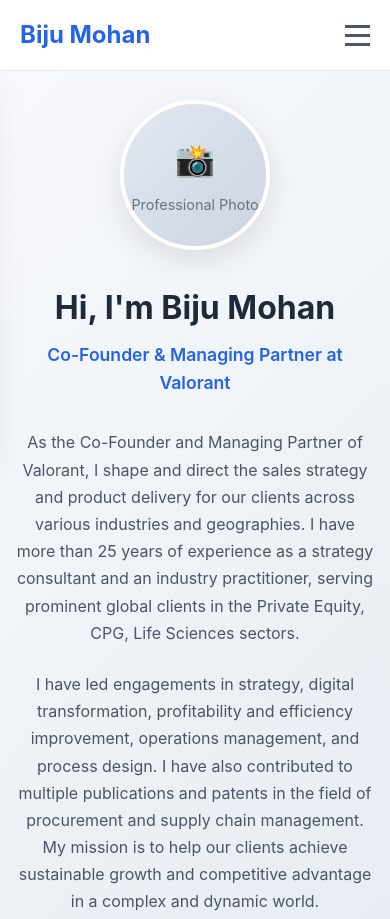
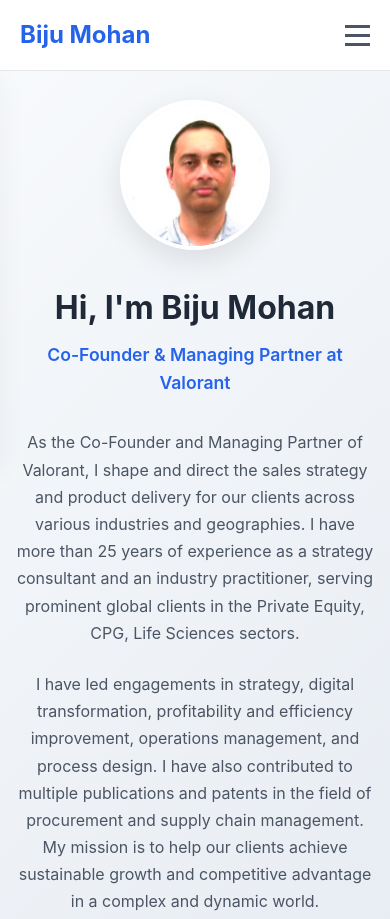
Before and after one commit to biju-mohan/Personal-Website, a plain HTML site: page index.html in a window 390 px wide. Shown: the top 919 px of the page. Drawn offline with Linux system fonts and the light colour scheme.

Commit message:
Add professional photo and update styling for profile image

```diff
--- a/index.html
+++ b/index.html
@@ -43,10 +43,7 @@
             <div class="container">
                 <div class="hero-content">
                     <div class="hero-image">
-                        <div class="image-placeholder">
-                            <span>📸</span>
-                            <p>Professional Photo</p>
-                        </div>
+                        <img src="images/profile.jpg" alt="Biju Mohan - Professional Photo" class="profile-photo">
                     </div>
                     <div class="hero-text">
                         <h1>Hi, I'm Biju Mohan</h1>
--- a/style.css
+++ b/style.css
@@ -118,6 +118,25 @@ body {
     text-align: center;
 }
 
+.profile-photo {
+    width: 250px;
+    height: 250px;
+    border-radius: 50%;
+    object-fit: cover;
+    object-position: center;
+    margin: 0 auto;
+    display: block;
+    border: 4px solid #ffffff;
+    box-shadow: 0 10px 30px rgba(0, 0, 0, 0.1);
+    transition: transform 0.3s ease, box-shadow 0.3s ease;
+}
+
+.profile-photo:hover {
+    transform: scale(1.05);
+    box-shadow: 0 15px 40px rgba(0, 0, 0, 0.15);
+}
+
+/* Fallback placeholder styling in case image doesn't load */
 .image-placeholder {
     width: 250px;
     height: 250px;
@@ -627,6 +646,11 @@ section {
         font-size: 1.3rem;
     }
 
+    .profile-photo {
+        width: 200px;
+        height: 200px;
+    }
+
     .image-placeholder {
         width: 200px;
         height: 200px;
@@ -700,6 +724,11 @@ section {
         font-size: 1rem;
     }
 
+    .profile-photo {
+        width: 150px;
+        height: 150px;
+    }
+
     .image-placeholder {
         width: 150px;
         height: 150px;
```
Also changed, not shown: images/profile.jpg (added).
